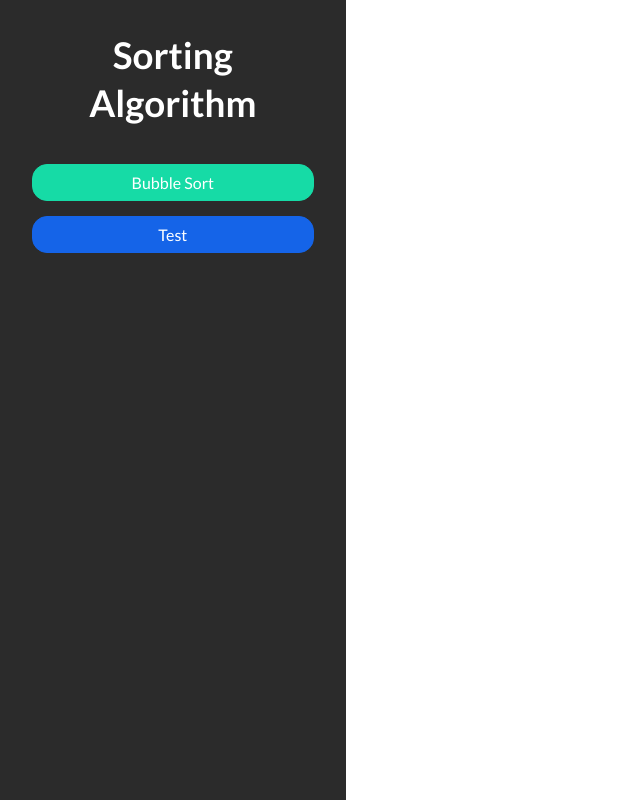
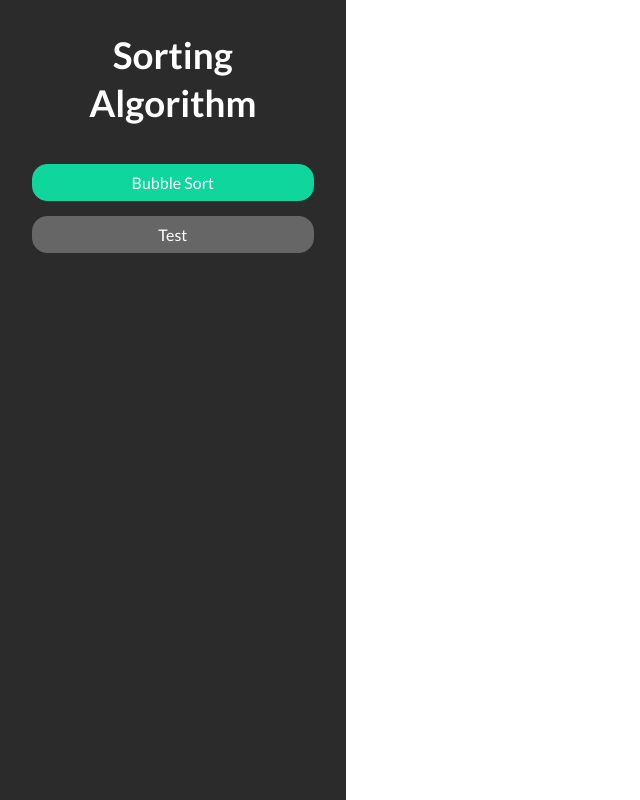
Before and after one commit to maurohndz/sorting-application, a React (Create React App) app: page / in a window 1280 px wide. Shown: the whole page, without its empty margins (0-640 px from the left). Built offline with nearby package versions, Linux system fonts and the light colour scheme.

Commit message:
done colors

```diff
--- a/src/components/styles/ButtonAlgorithm.css
+++ b/src/components/styles/ButtonAlgorithm.css
@@ -5,8 +5,8 @@
 .typesAlgorithm-btn {
   display: block;
   width: 100%;
-  background-color: var(--blue-dark);
-  border: 1px solid var(--blue-dark);
+  background-color: var(--gray);
+  border: 1px solid var(--gray);
   color: #ffffff;
   padding: 0.5em 0;
   font-size: 1em;
--- a/src/containers/styles/Global.css
+++ b/src/containers/styles/Global.css
@@ -1,7 +1,7 @@
 :root {
   --primary: #2b2b2b;
-  --blue-dark: #1564e8;
-  --green-primary: #16dba6;
+  --gray: #666666;
+  --green-primary: #0ed69d;
 }
 * {
   margin: 0;
```
Also changed, not shown: src/components/StartApp.jsx (added, +15 -0 lines).
